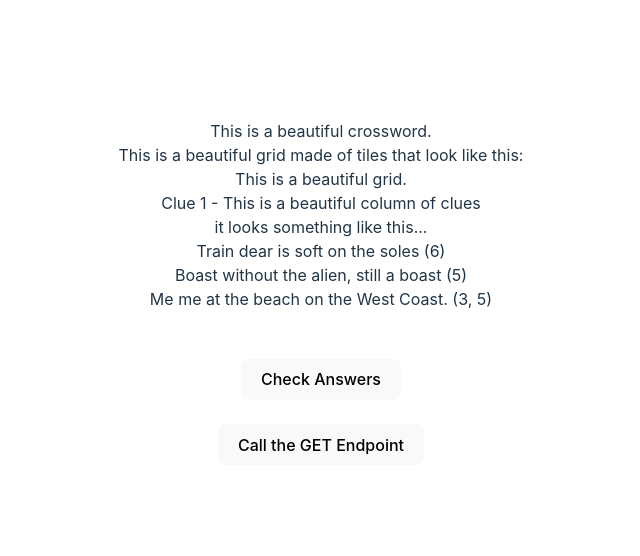
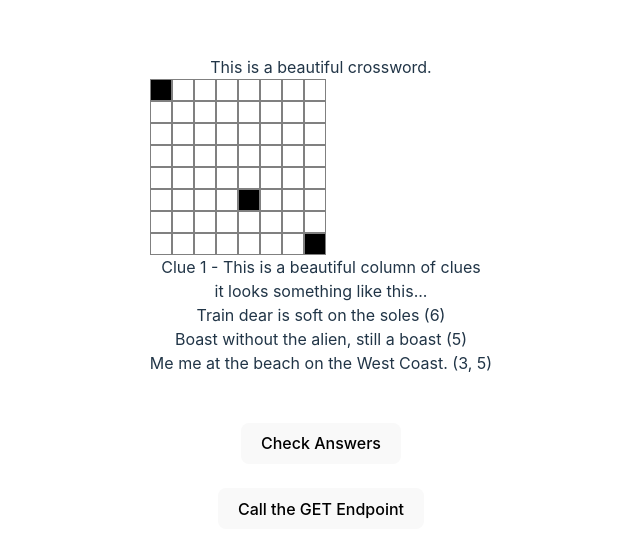
Before and after one commit to yablochko8/croxxword, a React (Vite) app in the folder frontend/: page / in a window 1280 px wide. Shown: the part 108-664 px from the top of the page, without its empty margins (319-959 px from the left). Built offline with nearby package versions, Linux system fonts and the light colour scheme.

Commit message:
basic frame

```diff
--- a/frontend/src/components/ShowCW.tsx
+++ b/frontend/src/components/ShowCW.tsx
@@ -31,6 +31,25 @@ const CrossWordGrid = ({ boolGrid }: { boolGrid: BoolGrid }): JSX.Element => {
 
     console.log(boolGrid)
 
+    return (
+        <div>
+            {boolGrid.map((row, rowNum) => (
+                <div key={rowNum} style={{ display: 'flex' }} className="flex flex-row bg-red-600">
+                    {row.map((cell, colNum) => (
+                        <div
+                            key={colNum}
+                            style={{
+                                width: '20px',
+                                height: '20px',
+                                backgroundColor: cell ? 'white' : 'black',
+                                border: '1px solid gray'
+                            }}
+                        ></div>
+                    ))}
+                </div>
+            ))}
+        </div>
+    );
     //
     // add logic here
     //
```
